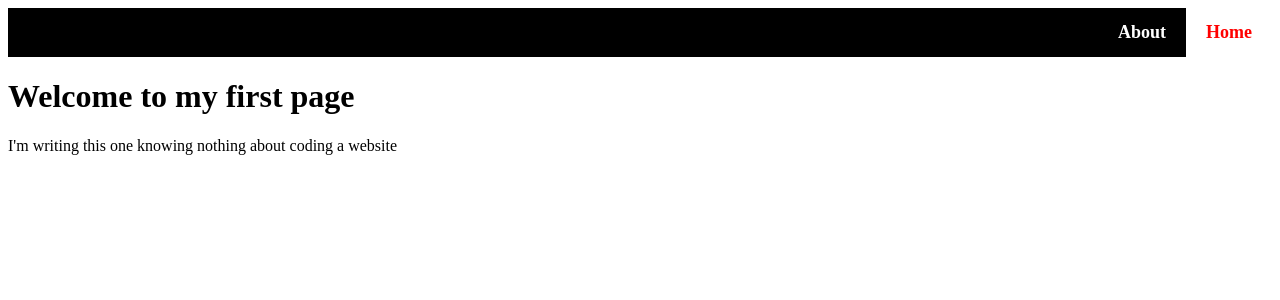
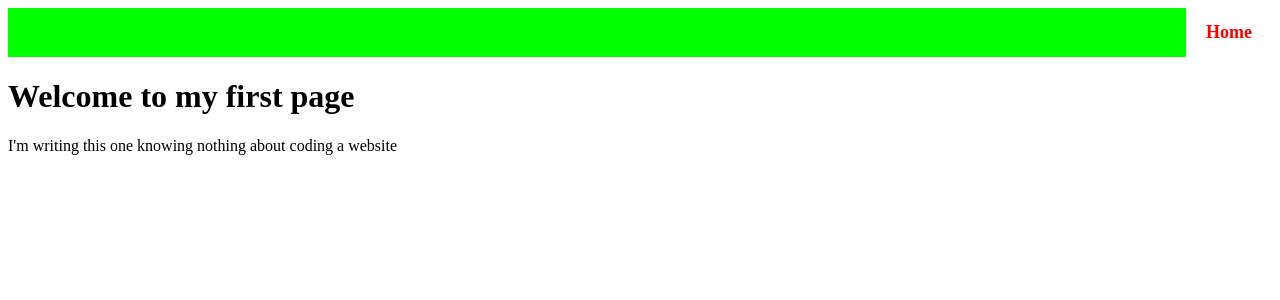
Before and after one commit to nguyennhuhuyhoang/A-N2H2-Site, a Jekyll site: the page built from index.html, in a window 1280 px wide. Shown: the top 300 px of the page. Built offline with Jekyll 4.4.1, drawn with Linux system fonts in a browser that asks for light colours.

Commit message:
change color

```diff
--- a/_sass/main.scss
+++ b/_sass/main.scss
@@ -1,5 +1,5 @@
 .navbar{
-    background-color: #000000;
+    background-color: #00ff00;
     overflow: hidden;
     font-size: large;
     font-weight: bold;
@@ -8,15 +8,15 @@
 .navbar a {
     float: right;
     display: block;
-    color: #fff;
+    color: #00ff00;
     text-align: center;
     padding: 14px 20px;
     text-decoration: none;
 }
 
 .navbar a:hover {
-    background-color: #ddd;
-    color: #333;
+    background-color: #00ffc8;
+    color: #00133b;
 }
 
 .navbar a.active {
```
